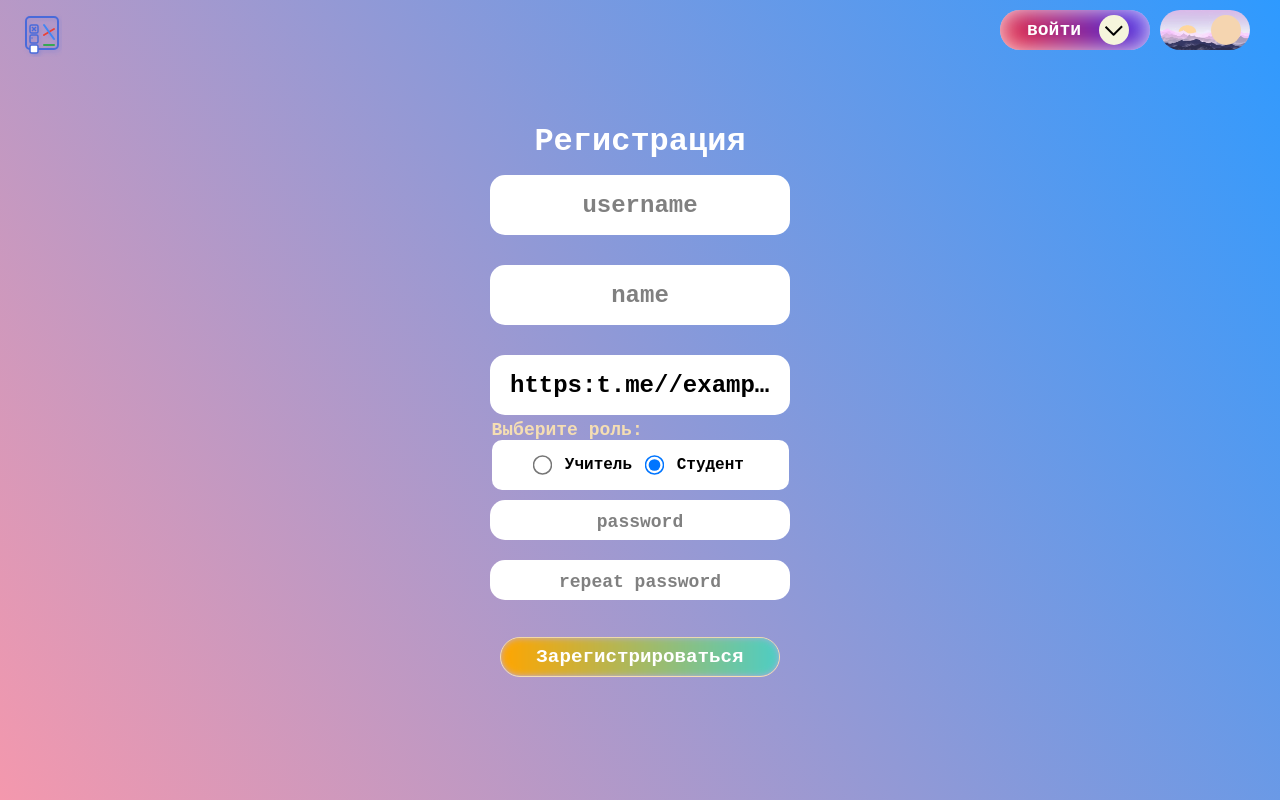
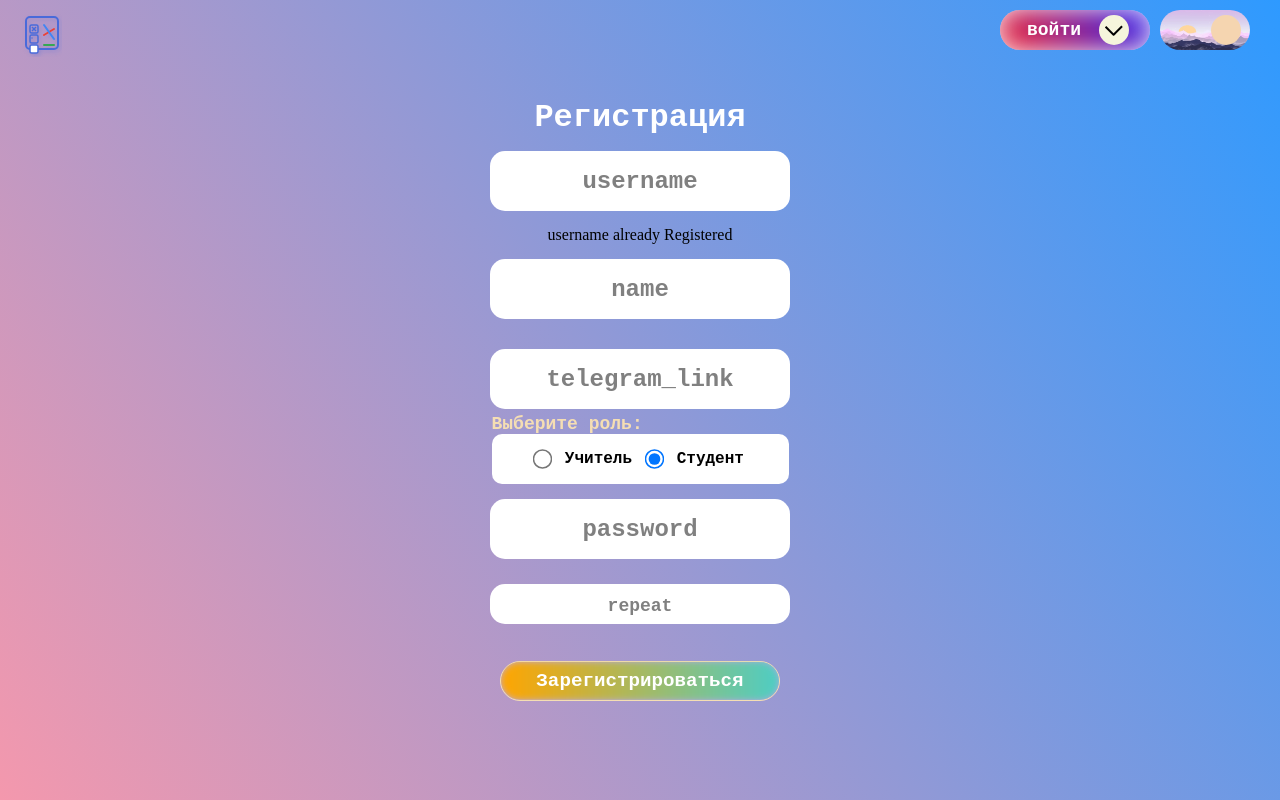
Before and after one commit to YuriSilenok/23-2P9_adaptive_testing, a React (Vite) app: page /users/registration in a window 1280 px wide. Built offline with nearby package versions, Linux system fonts and the light colour scheme.

Commit message:
reg validation

```diff
--- a/src/Components/Autorize.tsx
+++ b/src/Components/Autorize.tsx
@@ -7,6 +7,7 @@ export default function Autorize () {
 
     const nav = useNavigate()
     const {DelUser, RegUser} = userStore()
+    const queryParams = new URLSearchParams(window.location.search)
 
     function handleAuth (event: FormEvent<HTMLFormElement>) {
         event.preventDefault()
@@ -35,7 +36,8 @@ export default function Autorize () {
                     autoComplete="nope"
                     placeholder="login"
                     className="input"
-                    name="login" />
+                    name="login"
+                    defaultValue={queryParams.get('login') ?? ''} />
                 <input
                     type='password'
                     maxLength={10}
@@ -43,7 +45,8 @@ export default function Autorize () {
                     placeholder="password"
                     className="input"
                     datatype="new"
-                    name="password" />
+                    name="password"
+                    defaultValue={queryParams.get('password') ?? ''} />
                 <div id="checkbox-container">
                     <input name="remember" id="remember" type='checkbox' />
                     <label htmlFor="#remember"> Запомнить меня</label>
--- /dev/null
+++ b/src/Components/Base.tsx
@@ -0,0 +1,10 @@
+import React, { ChangeEventHandler } from "react"
+
+export const Input = ({name, onChange}) => {
+    return(<>
+            <input type="text" maxLength={50} minLength={3} name={name} className="input" placeholder={name} onChange={e => {e.currentTarget.classList.remove('invalid'), onChange(e) ?? undefined}} />
+            <label className="valid_message">invalid field</label>
+            {name === 'username' ? <label>username already Registered</label> : null}
+        </>
+    )
+}
--- a/src/Components/Registration.tsx
+++ b/src/Components/Registration.tsx
@@ -1,23 +1,34 @@
 import React, { DialogHTMLAttributes, FormEvent, Ref, RefObject, useRef, useState } from "react"
-import { themeStore, useUrl } from "../Static/store"
+import { themeStore, ThrowStore, useUrl } from "../Static/store"
 import axios from "axios"
 import { Form, useNavigate } from "react-router-dom"
+import { RegistrationForm } from "../Static/interfaces"
+import { Input } from "./Base"
 
 export default function Regisration () {
     const dialog: RefObject<HTMLDialogElement | null> = useRef(null)
     const user: RefObject<{login: string, password: string}> = useRef({login:'',password:''})
+    const {URL} = useUrl()
+    const {ThrowMsg} = ThrowStore()
 
-    const {URL} = useUrl()
+
+
+    function validity(form: HTMLFormElement):HTMLFormElement | null {
+        const Form = Object.fromEntries(new FormData(form)) as Partial<RegistrationForm>
+        if ( !( Form.name && Form.name.length >= 3 ) ) {
+            ThrowMsg('name', form)
+        }
+    }
 
     async function handleRegistration (event: FormEvent<HTMLFormElement>) {
         event.preventDefault()
-        const form = Object.fromEntries( await new FormData(event.currentTarget))
+
         let data = await fetch(`${URL.hostname}/auth/register`, {
             method: 'POST',
             headers: {
                 'Content-Type': 'application/json'
             },
-            body: JSON.stringify( form )
+            // body: JSON.stringify( form )
         })
         switch (data.status) {
             case 200:
@@ -29,29 +40,23 @@ export default function Regisration () {
         <>
             <section className="registration-container">
                 <Modal ref={dialog} user={user} />
-                <form onSubmit={ (event:FormEvent<HTMLFormElement>) => {event.preventDefault(), dialog.current?.showModal()} } id="registration-form">
+                <form onSubmit={ (event:FormEvent<HTMLFormElement>) => {event.preventDefault(), dialog.current?.showModal(),validity(event.currentTarget)} } id="registration-form">
 
                     <legend>Регистрация</legend>
-                    <input type="text"
-                    placeholder="username"
-                    className="input"
-                    autoComplete="off"
-                    datatype="off"
-                    name="username"
-                    onChange={(event) => {user.current.login = event.currentTarget.value}} />
 
-                    <input type="text"
-                    placeholder="name"
-                    className="input"
-                    autoComplete="off"
-                    datatype="off"
-                    name="name" />
+                    <Input
+                    name='username'
+                    onChange={(event) => {
+                        user.current.login = event.currentTarget.value
+                    }} />
 
-                    <input type="text"
-                    placeholder="telegram link"
-                    className="input"
-                    defaultValue="https:t.me//example.com/"
-                    name="telegram_link"/>
+                    <Input
+                    name='name'
+                    onChange={undefined} />
+
+                    <Input
+                    name="telegram_link"
+                    onChange={undefined} />
 
                     <fieldset>
                         <legend>Выберите роль:</legend>
@@ -79,19 +84,16 @@ export default function Regisration () {
 
                     </fieldset>
 
-                    <input
-                    type="password"
-                    placeholder="password"
-                    className="input"
-                    name="password"
-                    onChange={(event) => {user.current.password = event.currentTarget.value}}/>
+                    <Input
+                    name='password'
+                    onChange={(event) => {
+                        user.current.password = event.currentTarget.value
+                    }} />
 
-                    <input
-                    type="password"
-                    placeholder="repeat password"
-                    className="input"
-                    // name="password-rp"
-                    />
+                    <Input
+                    name='repeat'
+                    onChange={undefined} />
+
                     <button type='submit' className="main_button">Зарегистрироваться</button>
                 </form>
             </section>
--- a/src/Static/store.ts
+++ b/src/Static/store.ts
@@ -109,3 +109,10 @@ export const useUrl = create<{URL: Partial<URL>}>(() => ({
         hostname: "http://127.0.0.1:8001"
     }
 }))
+
+export const ThrowStore = create<{ThrowMsg: (name: string, formElement: HTMLFormElement) => void}>( () => ({
+    ThrowMsg: function( name: string, formElement: HTMLFormElement ) {
+        const element = formElement.querySelector(`[name=${name}]`)
+        element!.classList.add('invalid')
+    }
+}))
--- a/src/styles/main.css
+++ b/src/styles/main.css
@@ -100,6 +100,16 @@ body::after {
   transition: all 0.7s;
   transition: box-shadow 0.3s, transform 0.5s;
 }
+.input + label.valid_message {
+  display: none;
+}
+.input.invalid {
+  border: red solid;
+}
+.input.invalid + label.valid_message {
+  display: block;
+  animation: shake 0.5s;
+}
 .input::-moz-placeholder {
   color: gray;
 }
@@ -192,6 +202,21 @@ aside {
   scale: 1.5;
 }
 
+label.valid_message {
+  color: red;
+}
+
+@keyframes shake {
+  0%, 100% {
+    transform: translateX(0);
+  }
+  20%, 60% {
+    transform: translateX(-5px);
+  }
+  40%, 80% {
+    transform: translateX(5px);
+  }
+}
 .auth-container {
   position: absolute;
   display: flex;
```
Also changed, not shown: src/Static/interfaces.ts (+9 -0 lines), src/styles/Base/_base.scss (+23 -0 lines), 1 other file (tests, documents, lock files or other folders).
